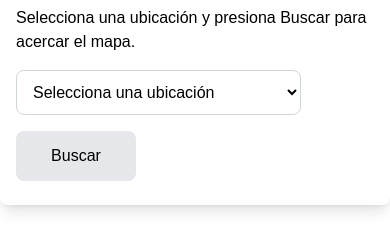
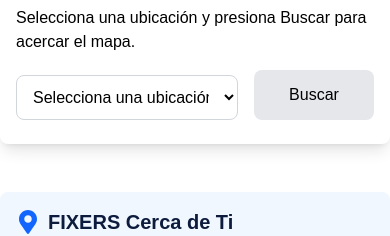
Before and after one commit to robertgt0/alquiler_front, a Next.js app: page / in a window 390 px wide. Shown: the part 230-466 px from the top of the page. Built offline with nearby package versions, Linux system fonts and the light colour scheme; grey boxes are pictures that could not be loaded.

Commit message:
style:responsivo acomodar el boton en celular

```diff
--- a/src/app/componentes/mapa/BuscadorUbicaciones.tsx
+++ b/src/app/componentes/mapa/BuscadorUbicaciones.tsx
@@ -31,7 +31,7 @@ export default function BuscadorUbicaciones({ ubicaciones, onBuscar }: BuscadorU
         Selecciona una ubicación y presiona Buscar para acercar el mapa.
       </p>
 
-      <div className="flex flex-col sm:flex-row gap-4 items-start sm:items-end">
+      <div className="flex flex-row flex-wrap gap-4 items-end">
         <div className="flex-1">
           <select
             value={seleccionada?.id?.toString() ?? ""}
```
Also changed, not shown: 1 other file (tests, documents, lock files or other folders).
